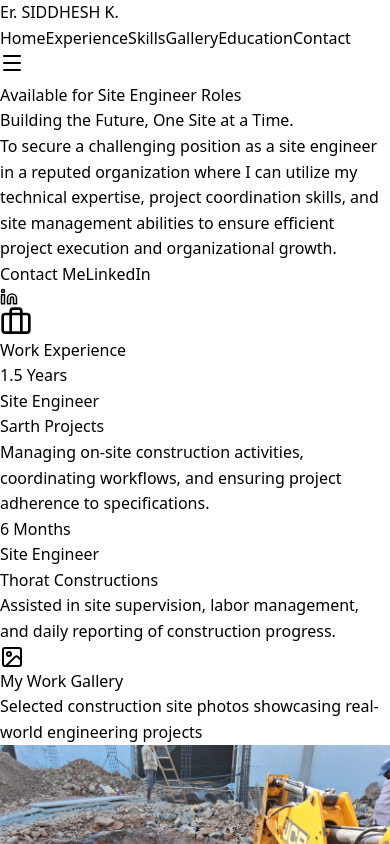
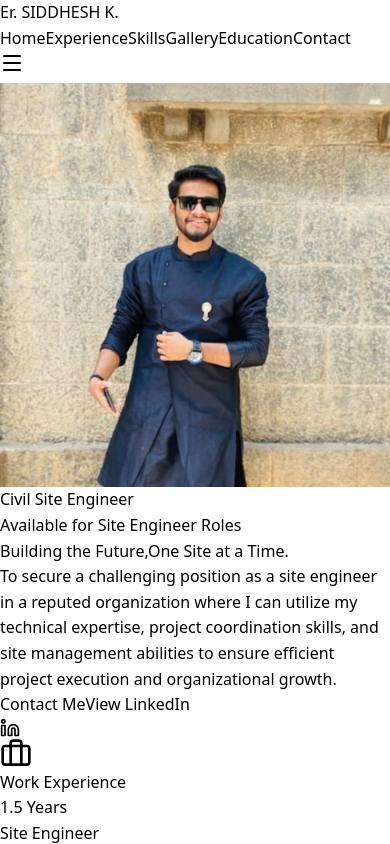
Before and after one commit to yashpatilyp/Portfolio-siddhesh, a React (Vite) app: page / in a window 390 px wide. Built offline with nearby package versions, Linux system fonts and the light colour scheme.

Commit message:
added photo

```diff
--- a/src/App.tsx
+++ b/src/App.tsx
@@ -17,6 +17,7 @@ import { QRCodeSVG } from 'qrcode.react';
 
 
 import * as GalleryImages from './assets/images/index.ts';
+import { profilePhoto } from './assets/images/index.ts';
 
 interface Experience {
   company: string;
@@ -198,20 +199,37 @@ const App = () => {
 
       {/* Hero Section */}
       <section id="home" className="pt-32 pb-20 px-4 bg-gradient-to-br from-blue-50 via-white to-slate-50">
-        <div className="max-w-4xl mx-auto text-center">
-          <div className="inline-block px-4 py-1.5 mb-6 text-sm font-semibold text-blue-700 bg-blue-100 rounded-full animate-pulse">
+        <div className="max-w-6xl mx-auto flex flex-col lg:flex-row items-center justify-center gap-12 lg:gap-20 text-center lg:text-left">
+          {/* Profile Image */}
+          <div className="flex-shrink-0">
+            <div className="relative group">
+              <img
+                src={profilePhoto}
+                alt={userData.name}
+                className="w-72 h-72 lg:w-96 lg:h-96 object-cover rounded-full shadow-2xl border-8 border-white/50 group-hover:border-blue-200/50 transition-all duration-500 hover:scale-105 hover:shadow-blue-500/25 bg-gradient-to-r from-blue-50 to-indigo-50 p-2"
+                loading="lazy"
+              />
+              <div className="absolute inset-0 rounded-full bg-gradient-to-r from-blue-500/20 to-indigo-500/20 blur-xl opacity-0 group-hover:opacity-100 transition-opacity"></div>
+            </div>
+            <p className="mt-6 text-sm font-medium text-slate-600 tracking-wide uppercase">Civil Site Engineer</p>
+          </div>
+
+          {/* Hero Content */}
+          <div className="flex-1 max-w-2xl lg:max-w-3xl">
+            <div className="inline-block px-6 py-2 mb-8 text-sm font-bold text-blue-700 bg-blue-100/80 backdrop-blur-sm rounded-full shadow-lg animate-pulse border border-blue-200/50">
               Available for Site Engineer Roles
             </div>
-          <h1 className="text-4xl md:text-6xl font-extrabold text-slate-900 mb-6">
-            Building the Future, <span className="text-blue-600">One Site at a Time.</span>
+            <h1 className="text-4xl md:text-5xl lg:text-6xl font-black bg-gradient-to-r from-slate-900 via-slate-800 to-blue-900 bg-clip-text text-transparent mb-8 leading-tight">
+              Building the Future,
+              <span className="block text-transparent bg-gradient-to-r from-blue-600 via-blue-500 to-indigo-600 bg-clip-text mt-2">One Site at a Time.</span>
             </h1>
-          <p className="text-lg md:text-xl text-slate-600 mb-10 max-w-2xl mx-auto leading-relaxed">
+            <p className="text-lg md:text-xl text-slate-600 mb-12 leading-relaxed">
               {userData.profile}
             </p>
-          <div className="flex flex-col sm:flex-row justify-center gap-4">
+            <div className="flex flex-col sm:flex-row gap-4">
               <button
                 onClick={() => scrollTo('contact')}
-              className="px-8 py-3 bg-blue-700 text-white rounded-lg font-semibold hover:bg-blue-800 transition shadow-lg shadow-blue-200"
+                className="px-10 py-4 bg-gradient-to-r from-blue-700 to-blue-800 text-white rounded-2xl font-bold text-lg shadow-2xl hover:shadow-blue-500/50 hover:-translate-y-2 transition-all duration-300 border-0"
               >
                 Contact Me
               </button>
@@ -219,10 +237,11 @@ const App = () => {
                 href={userData.linkedin}
                 target="_blank"
                 rel="noopener noreferrer"
-              className="px-8 py-3 bg-white border border-slate-200 text-slate-700 rounded-lg font-semibold hover:bg-slate-50 transition flex items-center justify-center gap-2"
+                className="px-10 py-4 bg-white/80 backdrop-blur-sm border-2 border-slate-200 text-slate-800 rounded-2xl font-bold text-lg hover:bg-white hover:border-blue-300 hover:shadow-2xl hover:shadow-blue-200/50 transition-all duration-300 flex items-center justify-center gap-3 shadow-lg"
               >
-              LinkedIn <Linkedin size={18} />
+                View LinkedIn <Linkedin size={20} />
               </a>
+            </div>
           </div>
         </div>
       </section>
@@ -307,6 +326,7 @@ const App = () => {
             </button>
             <img
               src={selectedImage}
+              loading="lazy"
               alt="Full project photo"
               className="w-full h-auto max-h-[95vh] object-contain rounded-2xl shadow-2xl"
             />
--- a/src/assets/images/index.ts
+++ b/src/assets/images/index.ts
@@ -31,3 +31,5 @@ export { default as img30 } from './WhatsApp Image 2026-03-13 at 10.33.01 AM.jpe
 export { default as img31 } from './WhatsApp Image 2026-03-13 at 10.33.02 AM.jpeg';
 export { default as img32 } from './WhatsApp Image 2026-03-13 at 10.33.03 AM.jpeg';
 export { default as img33 } from './WhatsApp Image 2026-03-13 at 10.33.04 AM.jpeg';
+
+export { default as profilePhoto } from './photo.jpeg';
```
Also changed, not shown: src/assets/images/photo.jpeg (added). Lines whose indentation alone changed are shown as unchanged.
